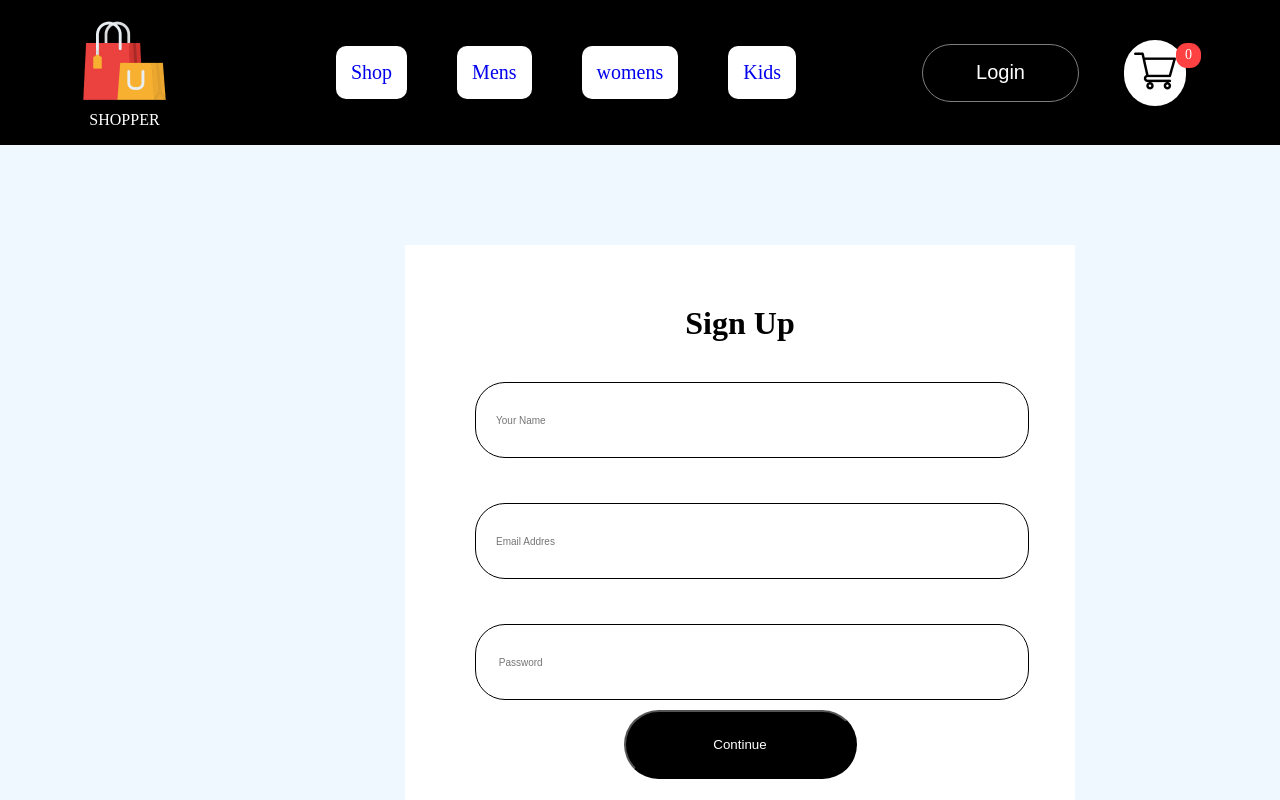
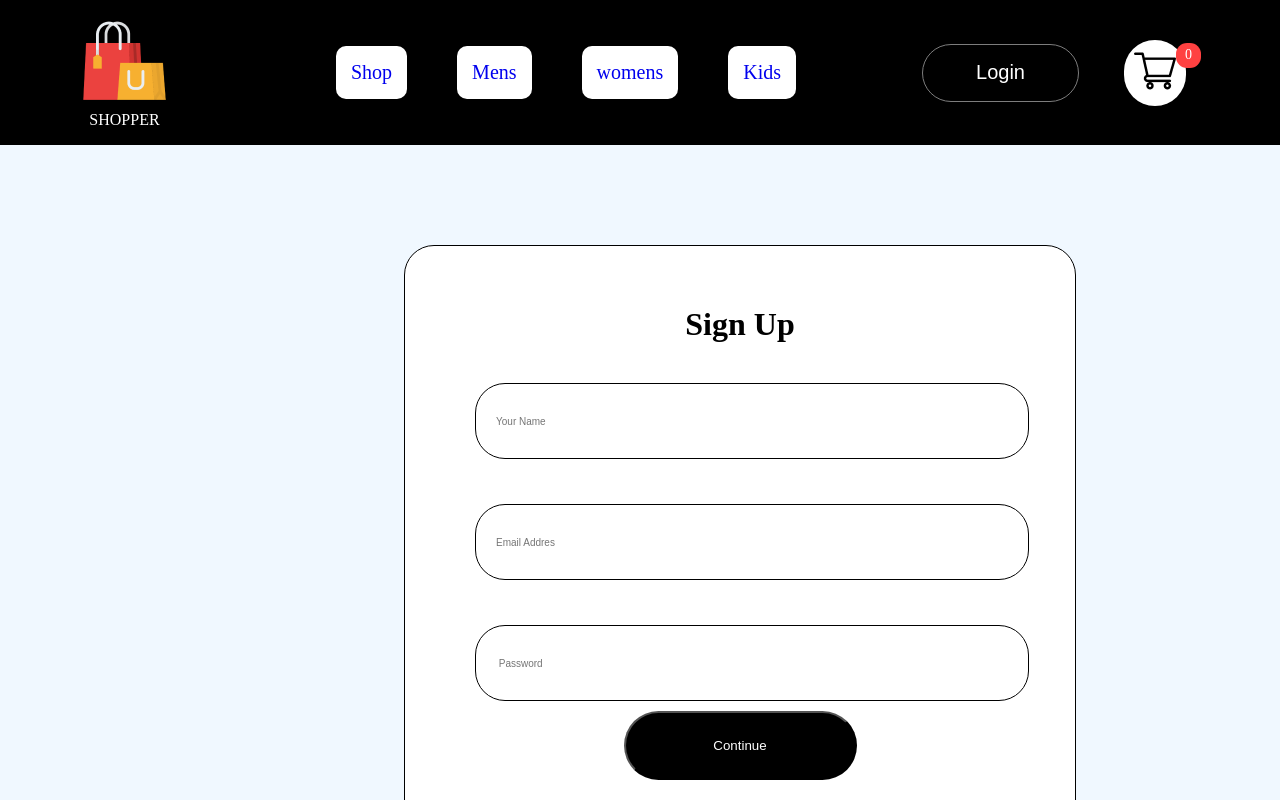
Before and after one commit to danielandersonBC96/Ecommerce.github.io, a React (Create React App) app: page /Login in a window 1280 px wide. Shown: the top 800 px of the page. Built offline with nearby package versions, Linux system fonts and the light colour scheme.

Commit message:
create new layout login

```diff
--- a/src/Css/login.css
+++ b/src/Css/login.css
@@ -11,7 +11,10 @@
     background-color: white;
     margin: auto;
     padding: 40px 60px;
+    border-radius: 30px;
+    border:  1px solid  black;
 }
+
 .loginsignup-container h1{
 
     margin: 20px 0px;
```
